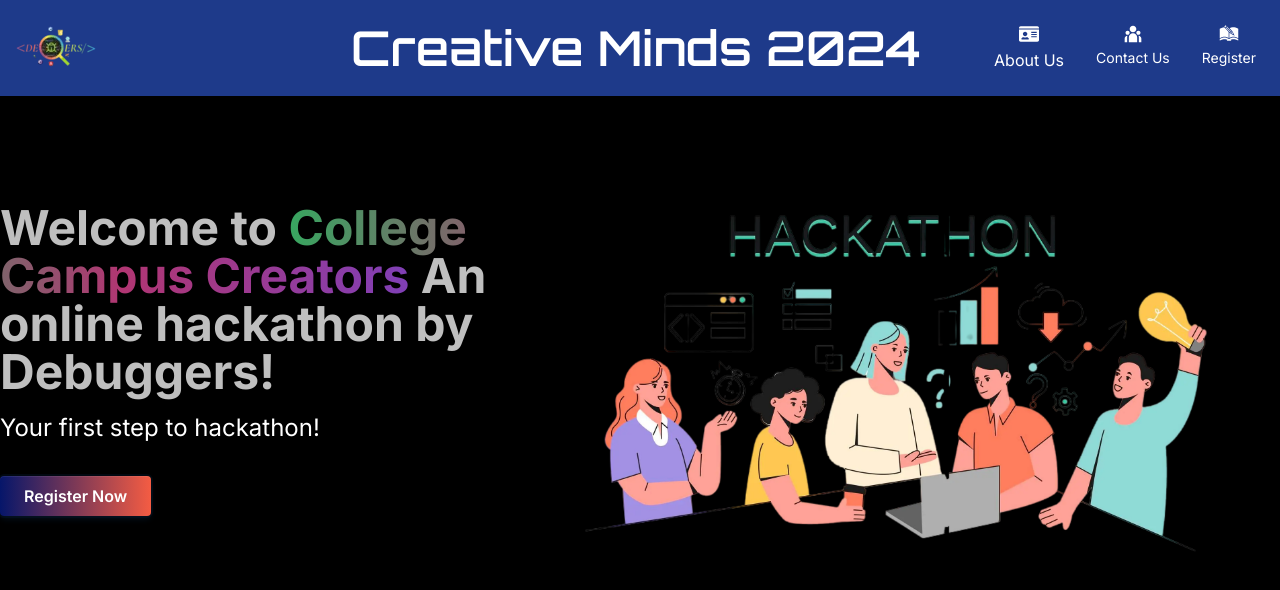
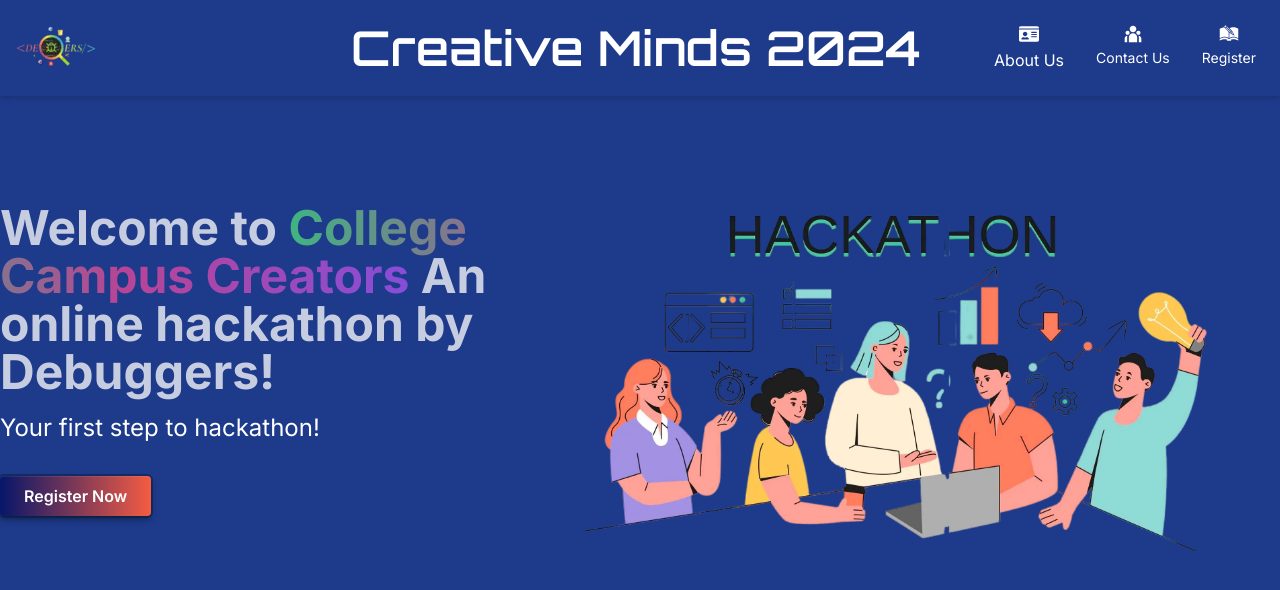
Before and after one commit to dev129/College-Campus-Creators-2024, a Next.js app: page / in a window 1280 px wide. Shown: the top 590 px of the page. Built offline with nearby package versions, Linux system fonts and the light colour scheme.

Commit message:
Thi changes gives an optimised view for hackathon

```diff
--- a/app/page.js
+++ b/app/page.js
@@ -5,7 +5,7 @@ import { Analytics } from "@vercel/analytics/react"
 import LandingPage from "./components/LandingPage";
 const Home = () => {
   return (
-    <div className="bg-black min-h-screen text-white ">
+    <div className="bg-blue-900 min-h-screen text-white ">
       <Navbar />
       <LandingPage />
     </div>
--- a/app/pages/AboutUs/page.jsx
+++ b/app/pages/AboutUs/page.jsx
@@ -1,12 +1,12 @@
 import React from "react";
 import Navbar from "@/app/components/Navbar";
 import dynamic from "next/dynamic";
-const EventPage=dynamic(()=>import('@/app/components/Event'),{ssr:true,loading:()=><p>Loading</p>})
+import Event from "@/app/components/Event";
 const Page = () => {
   return (
     <div className="bg-blue-900 min-h-screen text-white">
       <Navbar />
-      <EventPage/>
+      <Event/>
 
     </div>
   );
```
